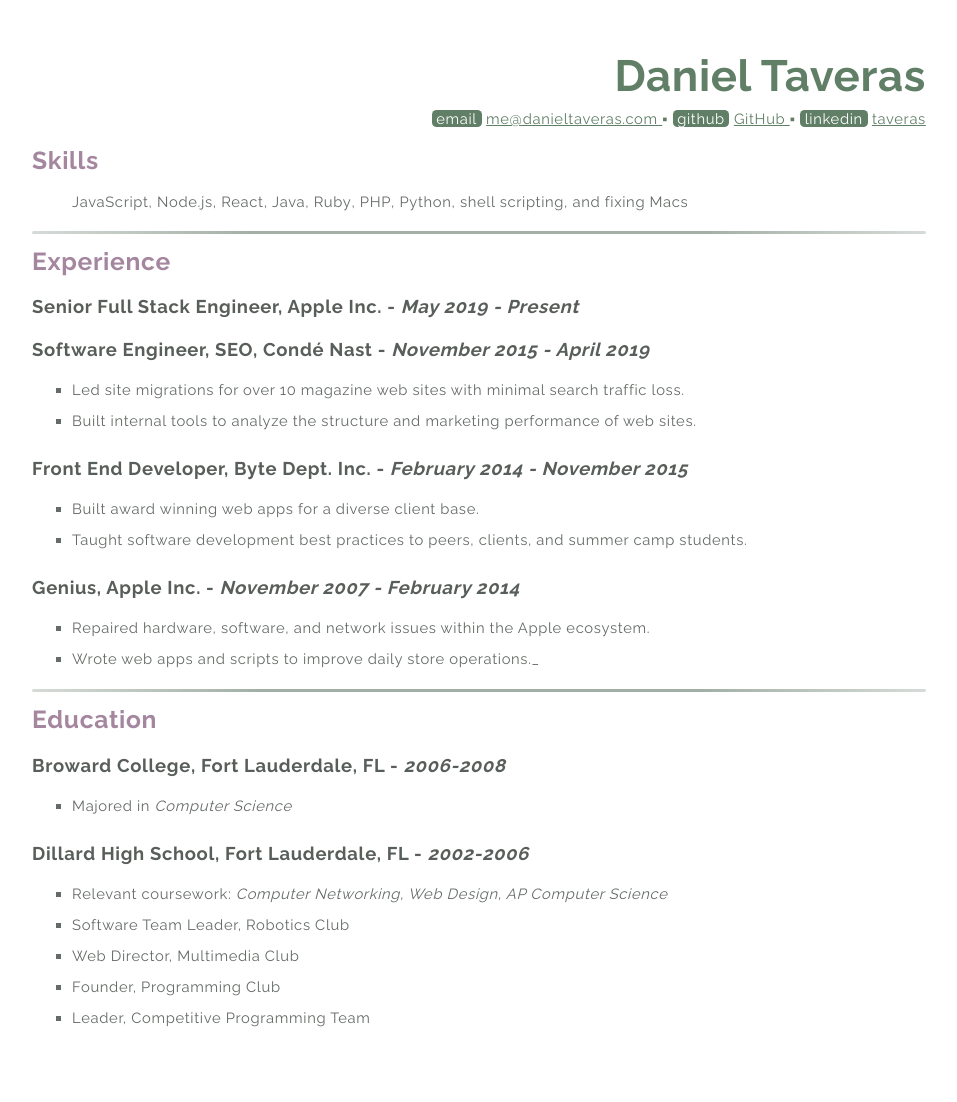
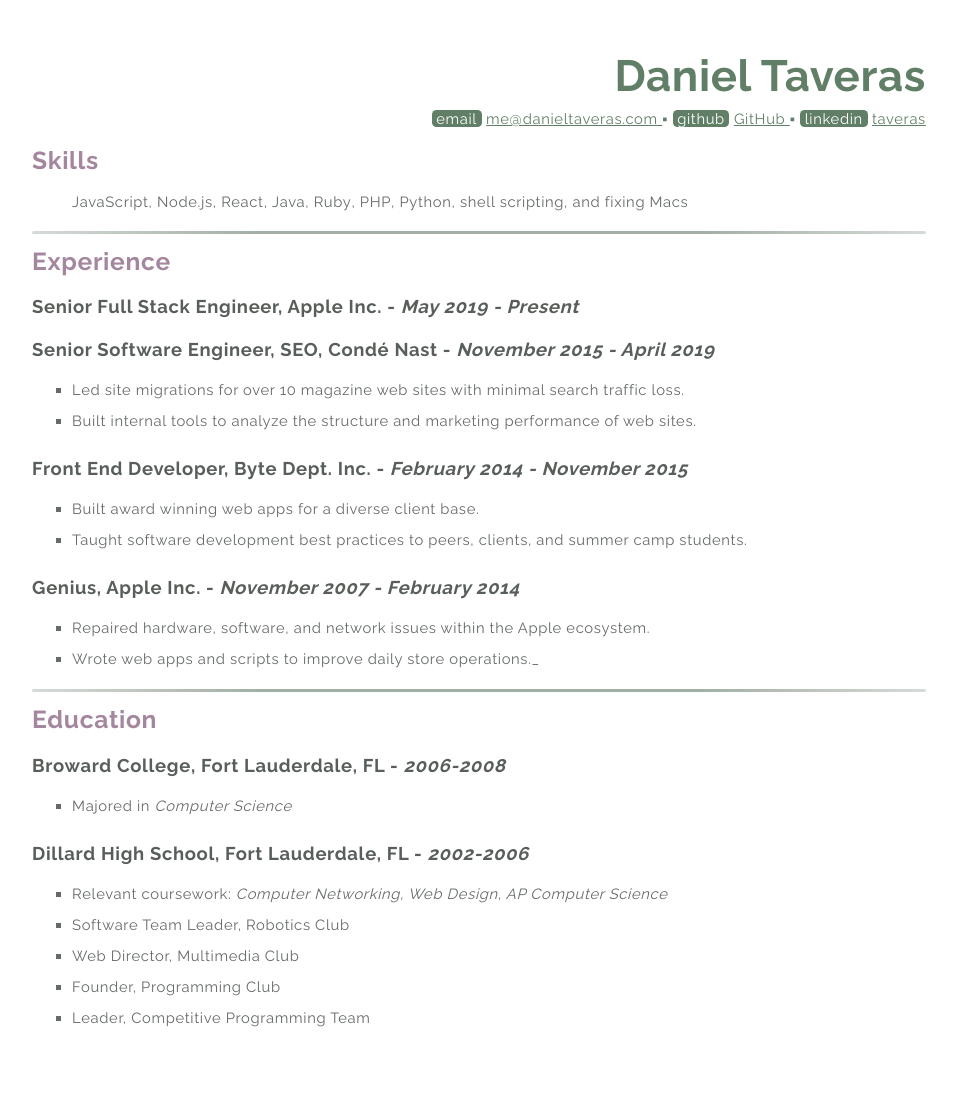
Before and after one commit to taveras/taveras.github.io, a Jekyll site: the page built from resume.md, in a window 1280 px wide. Shown: the whole page, without its empty margins (161-1118 px from the left). Built offline with Jekyll 4.4.1, drawn with Linux system fonts in a browser that asks for light colours; some web fonts are replaced.

Commit message:
update resume with correct title

```diff
--- a/resume.md
+++ b/resume.md
@@ -14,7 +14,7 @@
 ### Senior Full Stack Engineer, Apple Inc. - _May 2019 - Present_
 
 
-### Software Engineer, SEO, Condé Nast - _November 2015 - April 2019_
+### Senior Software Engineer, SEO, Condé Nast - _November 2015 - April 2019_
 
 - Led site migrations for over 10 magazine web sites with minimal search traffic loss.
 - Built internal tools to analyze the structure and marketing performance of web sites.
```
